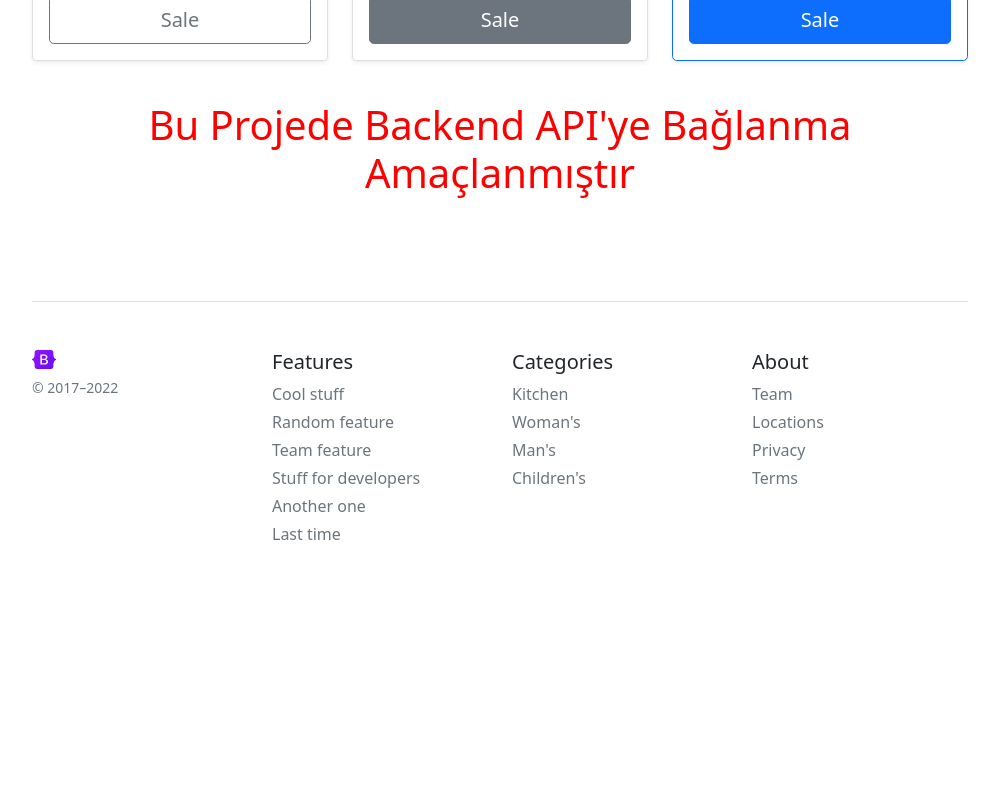
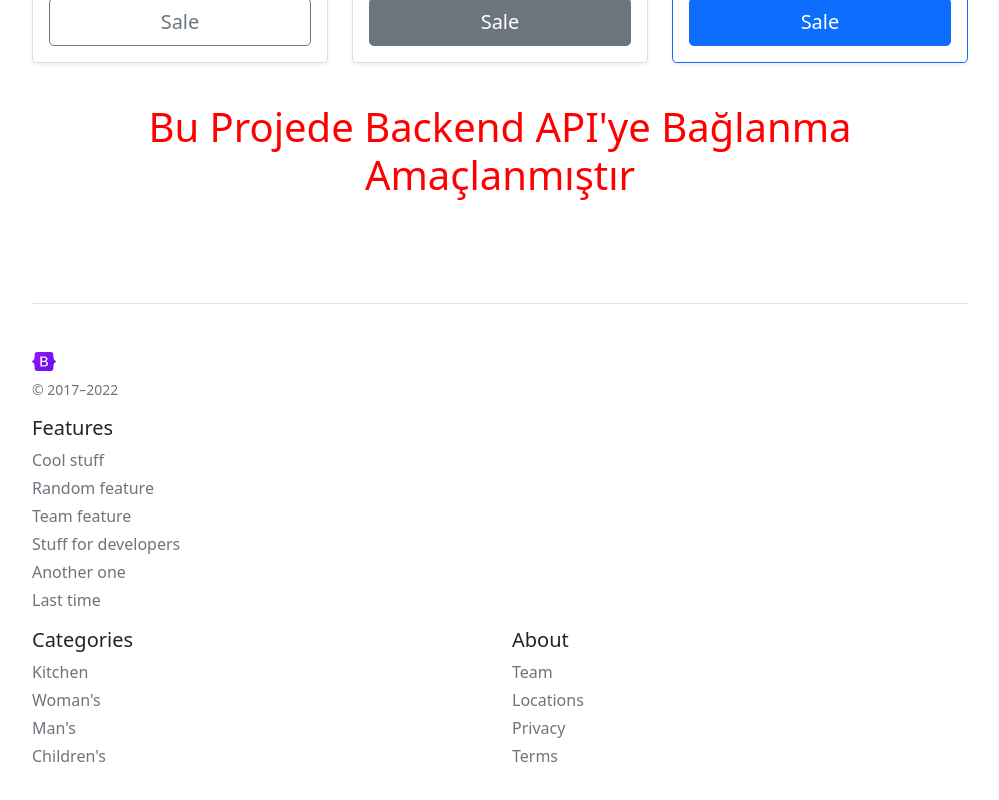
Before and after one commit to muratavci05/React_API_Tutorial_v2, a React (Create React App) app: page / in a window 1280 px wide. Shown: the part 396-1196 px from the top of the page, without its empty margins (140-1139 px from the left). Before the commit the page ends 1022 px from the top, so only its background shows below. Built offline with nearby package versions, Linux system fonts and the light colour scheme.

Commit message:
footer components

```diff
--- a/src/App.js
+++ b/src/App.js
@@ -1,6 +1,6 @@
 import React from "react";
 import Header from "./Components/Header";
-import Footer from "./Components/Footer";
+import Footer from "./Components/Footer/components/index";
 import Home from "./Pages/Home";
 
 import {
--- /dev/null
+++ b/src/Components/Footer/components/footer_menu.js
@@ -0,0 +1,25 @@
+import React from "react";
+
+
+const FooterMenu = (props) => {
+    console.log ("footer menu props >>>", props);
+
+    return(
+        <div >
+            <div className="col-6 col-md">
+        <h5>Features</h5>
+        <ul className="list-unstyled text-small">
+          <li className="mb-1"><a className="link-secondary text-decoration-none" href="#">Cool stuff</a></li>
+          <li className="mb-1"><a className="link-secondary text-decoration-none" href="#">Random feature</a></li>
+          <li className="mb-1"><a className="link-secondary text-decoration-none" href="#">Team feature</a></li>
+          <li className="mb-1"><a className="link-secondary text-decoration-none" href="#">Stuff for developers</a></li>
+          <li className="mb-1"><a className="link-secondary text-decoration-none" href="#">Another one</a></li>
+          <li className="mb-1"><a className="link-secondary text-decoration-none" href="#">Last time</a></li>
+        </ul>
+      </div>
+        </div>
+
+    )
+};
+
+export default FooterMenu;
--- /dev/null
+++ b/src/Components/Footer/components/index.js
@@ -0,0 +1,45 @@
+import React from "react";
+import BootstrapLogo from "../components/assents/bootstrap-logo.svg";
+import FooterMenu from "./footer_menu";
+
+
+const Footer = (props) => {
+
+    return(
+    <div className="container py-3">
+        <footer className="pt-4 my-md-5 pt-md-5 border-top">
+    <div className="row">
+      <div className="col-12 col-md">
+        <img className="mb-2" src={BootstrapLogo} alt="" width="24" height="19"/>
+        <small className="d-block mb-3 text-muted">© 2017–2022</small>
+      </div>
+        <div>
+        <FooterMenu/>
+        </div>
+
+      <div className="col-6 col-md">
+        <h5>Categories</h5>
+        <ul className="list-unstyled text-small">
+          <li className="mb-1"><a className="link-secondary text-decoration-none" href="#">Kitchen</a></li>
+          <li className="mb-1"><a className="link-secondary text-decoration-none" href="#">Woman's</a></li>
+          <li className="mb-1"><a className="link-secondary text-decoration-none" href="#">Man's</a></li>
+          <li className="mb-1"><a className="link-secondary text-decoration-none" href="#">Children's</a></li>
+        </ul>
+      </div>
+      <div className="col-6 col-md">
+        <h5>About</h5>
+        <ul className="list-unstyled text-small">
+          <li className="mb-1"><a className="link-secondary text-decoration-none" href="#">Team</a></li>
+          <li className="mb-1"><a className="link-secondary text-decoration-none" href="#">Locations</a></li>
+          <li className="mb-1"><a className="link-secondary text-decoration-none" href="#">Privacy</a></li>
+          <li className="mb-1"><a className="link-secondary text-decoration-none" href="#">Terms</a></li>
+        </ul>
+      </div>
+    </div>
+  </footer>
+  </div>
+
+    )
+};
+
+export default Footer;
--- a/src/Components/Footer/index.js
+++ /dev/null
@@ -1,51 +0,0 @@
-import React from "react";
-import BootstrapLogo from "../Footer/bootstrap-logo.svg";
-
-
-const Footer = (props) => {
-
-    return(
-    <div className="container py-3">
-        <footer class="pt-4 my-md-5 pt-md-5 border-top">
-    <div class="row">
-      <div class="col-12 col-md">
-        <img class="mb-2" src={BootstrapLogo} alt="" width="24" height="19"/>
-        <small class="d-block mb-3 text-muted">© 2017–2022</small>
-      </div>
-      <div class="col-6 col-md">
-        <h5>Features</h5>
-        <ul class="list-unstyled text-small">
-          <li class="mb-1"><a class="link-secondary text-decoration-none" href="#">Cool stuff</a></li>
-          <li class="mb-1"><a class="link-secondary text-decoration-none" href="#">Random feature</a></li>
-          <li class="mb-1"><a class="link-secondary text-decoration-none" href="#">Team feature</a></li>
-          <li class="mb-1"><a class="link-secondary text-decoration-none" href="#">Stuff for developers</a></li>
-          <li class="mb-1"><a class="link-secondary text-decoration-none" href="#">Another one</a></li>
-          <li class="mb-1"><a class="link-secondary text-decoration-none" href="#">Last time</a></li>
-        </ul>
-      </div>
-      <div class="col-6 col-md">
-        <h5>Categories</h5>
-        <ul class="list-unstyled text-small">
-          <li class="mb-1"><a class="link-secondary text-decoration-none" href="#">Kitchen</a></li>
-          <li class="mb-1"><a class="link-secondary text-decoration-none" href="#">Woman's</a></li>
-          <li class="mb-1"><a class="link-secondary text-decoration-none" href="#">Man's</a></li>
-          <li class="mb-1"><a class="link-secondary text-decoration-none" href="#">Children's</a></li>
-        </ul>
-      </div>
-      <div class="col-6 col-md">
-        <h5>About</h5>
-        <ul class="list-unstyled text-small">
-          <li class="mb-1"><a class="link-secondary text-decoration-none" href="#">Team</a></li>
-          <li class="mb-1"><a class="link-secondary text-decoration-none" href="#">Locations</a></li>
-          <li class="mb-1"><a class="link-secondary text-decoration-none" href="#">Privacy</a></li>
-          <li class="mb-1"><a class="link-secondary text-decoration-none" href="#">Terms</a></li>
-        </ul>
-      </div>
-    </div>
-  </footer>
-  </div>
-
-    )
-};
-
-export default Footer;
--- a/src/Components/Header/index.js
+++ b/src/Components/Header/index.js
@@ -10,8 +10,8 @@ const Header = (props) => {
     <div className="d-flex flex-column flex-md-row align-items-center pb-3 mb-4 border-bottom">
       <a href="/" className="d-flex align-items-center text-dark text-decoration-none">
         <svg xmlns={Bootstrap} width="40" height="32" className="me-2"
-        viewBox="0 0 118 94" role="img"><title>Bootstrap</title><path fill-rule="evenodd"
-        clip-rule="evenodd" d="M24.509 0c-6.733 0-11.715 5.893-11.492 12.284.214 6.14-.064
+        viewBox="0 0 118 94" role="img"><title>Bootstrap</title><path fillRule="evenodd"
+        clipRule="evenodd" d="M24.509 0c-6.733 0-11.715 5.893-11.492 12.284.214 6.14-.064
         14.092-2.066 20.577C8.943 39.365 5.547 43.485 0 44.014v5.972c5.547.529 8.943 4.649
         10.951 11.153 2.002 6.485 2.28 14.437 2.066 20.577C12.794 88.106 17.776 94 24.51
         94H93.5c6.733 0 11.714-5.893 11.491-12.284-.214-6.14.064-14.092 2.066-20.577 2.009-6.504
@@ -25,10 +25,9 @@ const Header = (props) => {
       </a>
 
       <nav className="d-inline-flex mt-2 mt-md-0 ms-md-auto">
-        <a className="me-3 py-2 text-dark text-decoration-none" href="#">Features</a>
-        <a className="me-3 py-2 text-dark text-decoration-none" href="#">Enterprise</a>
-        <a className="me-3 py-2 text-dark text-decoration-none" href="#">Support</a>
-        <a className="py-2 text-dark text-decoration-none" href="#">Pricing</a>
+        <a className="btn btn-primary me-3 py-2 " href="#">Login</a>
+        <a className="btn btn-danger me-3 py-2 " href="#">Register</a>
+
       </nav>
     </div>
 
```
Also changed, not shown: src/Pages/Services/index.js (+12 -0 lines), src/Components/Footer/components/assents/bootstrap-logo.svg (renamed from src/Components/Footer/bootstrap-logo.svg), src/Components/Header/bootstrap.svg.
